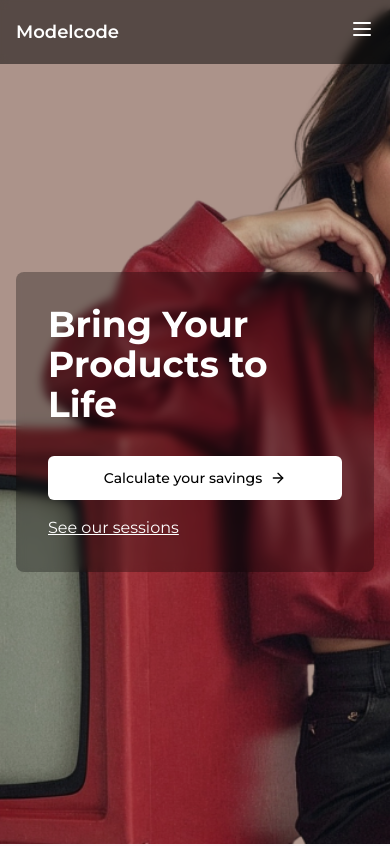
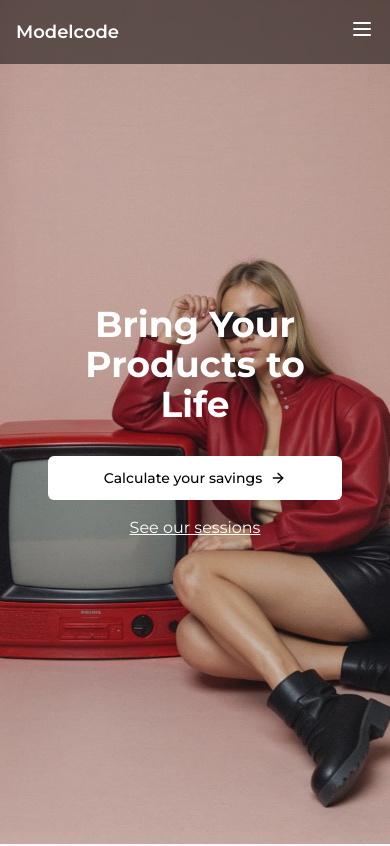
Before and after one commit to ModelcodeDev/Modelcode, a React (Vite) app: page / in a window 390 px wide. Shown: the top 846 px of the page. Built offline with nearby package versions, Linux system fonts and the light colour scheme.

Commit message:
Remove backdrop and update layout
- Removed the semi-transparent dark backdrop from the hero section.
- Centered the headline and positioned the CTA and "see more sessions" buttons to the right side of the hero banner.
- Replaced the mobile banner with the provided photo.
[skip gpt_engineer]

```diff
--- a/src/components/sections/HeroSection.tsx
+++ b/src/components/sections/HeroSection.tsx
@@ -19,22 +19,32 @@ export const HeroSection = () => {
 
   return (
     <section className="min-h-screen relative">
-      {/* Background image */}
+      {/* Background image - Desktop */}
       <div
-        className="absolute inset-0 z-0"
+        className="absolute inset-0 z-0 hidden md:block"
         style={{
           backgroundImage: "url('/lovable-uploads/7add61ac-380a-4d84-82b0-b3c33fb0eccb.png')",
           backgroundSize: "cover",
-          backgroundPosition: "center left",
-          filter: "brightness(0.9)",
+          backgroundPosition: "center",
+          backgroundRepeat: "no-repeat",
+        }}
+      />
+      {/* Background image - Mobile */}
+      <div
+        className="absolute inset-0 z-0 block md:hidden"
+        style={{
+          backgroundImage: "url('/lovable-uploads/470fd5ae-f8fb-4931-aeee-ff2aaa9d3e60.png')",
+          backgroundSize: "cover",
+          backgroundPosition: "center",
+          backgroundRepeat: "no-repeat",
         }}
       />
 
       {/* Content */}
       <div className="relative z-10 min-h-screen flex items-center">
         <div className="container mx-auto px-4">
-          <div className="flex justify-end">
-            <div className="w-full md:w-1/2 lg:w-5/12 text-left space-y-8 fade-in bg-black/30 backdrop-blur-sm p-8 rounded-lg">
+          <div className="flex md:justify-end justify-center">
+            <div className="w-full md:w-1/2 lg:w-5/12 text-center md:text-left space-y-8 fade-in p-8 rounded-lg">
               <h1 className="text-4xl md:text-6xl font-bold text-white">
                 {language === 'pl' ? (
                   <span>Ożyw swoje produkty</span>
```
Also changed, not shown: public/lovable-uploads/470fd5ae-f8fb-4931-aeee-ff2aaa9d3e60.png (added).
